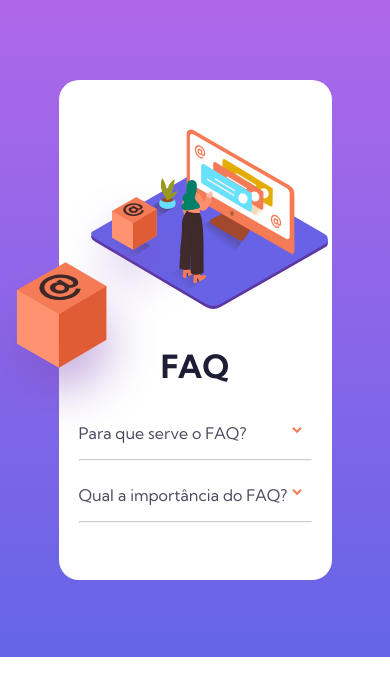
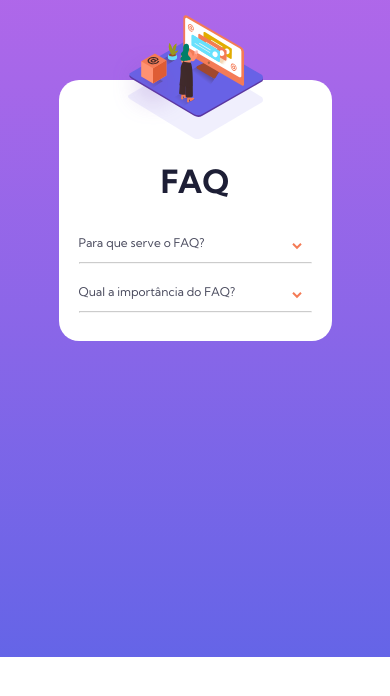
Before and after one commit to AstronautoLunar/desafio-faq-cartao-acordeao, a plain HTML site: page index.html in a window 390 px wide. Drawn offline with Linux system fonts and the light colour scheme.

Commit message:
Finalizando o projeto

```diff
--- a/style/style.css
+++ b/style/style.css
@@ -105,18 +105,46 @@ div.question > p.answer {
         justify-content: center;
         padding: 20px;
         box-sizing: border-box;
+        background-image: url(/images/bg-pattern-mobile.svg);
+        background-position: 50% 0px;
     }
 
     div#questions {
         width: 100%;
         align-items: center;
+        margin-right: 0;
     }
 
-    div#faq {
-        background-image: none;
+    img[alt="box"] {
+        display: none;
     }
 
     img[alt="illustration-mobile"] {
         display: block;
+        position: absolute;
+        top: -110px;
+        margin-right: 30px;
     }
 }
+
+@media screen and (max-width: 424px) {
+    img[alt="illustration-mobile"] {
+        width: 150px;
+        top: -65px;
+        margin-right: 15px;
+
+    }
+
+    div#faq {
+        background-size: 135px;
+        height: auto;
+    }
+
+    div#questions {
+        margin-top: 40px;
+    }
+
+    p.text-question {
+        font-size: 12px;
+    }
+}
```
